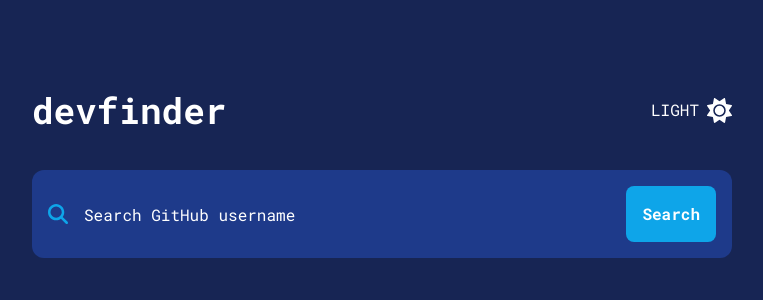
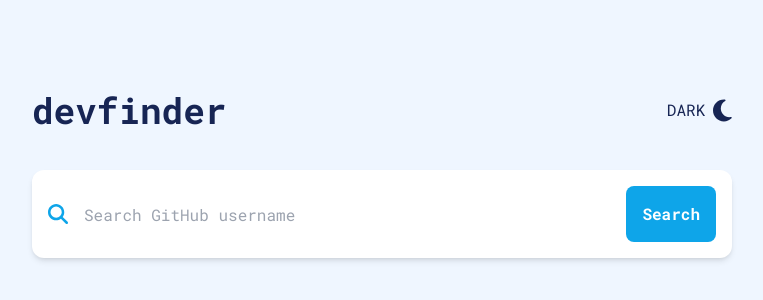
Before and after one commit to Nekzus/devfinder-nextjs, a Next.js app: page / in a window 1280 px wide. Shown: the part 214-514 px from the top of the page, without its empty margins (258-1021 px from the left). Built offline with nearby package versions, Linux system fonts and the light colour scheme.

Commit message:
Commit inicial

```diff
--- a/src/app/layout.tsx
+++ b/src/app/layout.tsx
@@ -17,12 +17,15 @@ export default function RootLayout({
   children: React.ReactNode;
 }) {
   return (
-    <html lang="en">
+    <html
+      lang="en"
+      className=""
+    >
       <body
         suppressHydrationWarning={true}
         className={robotoMono.className}
       >
-        <div className="grid min-h-screen place-content-center bg-blue-950 p-4">
+        <div className="grid min-h-screen place-content-center bg-blue-50 p-4 dark:bg-blue-950">
           <div className="sm:w-[500px] md:w-[600px] lg:w-[700px]">
             <Navbar />
             {children}
--- a/src/components/FormSeachUsers.tsx
+++ b/src/components/FormSeachUsers.tsx
@@ -13,7 +13,7 @@ const FormSeachUsers = ({ getUser }: Props) => {
   return (
     <form
       onSubmit={handleSubmit}
-      className="mb-6 flex flex-wrap items-center gap-2 rounded-xl bg-blue-900 p-4"
+      className="mb-6 flex flex-wrap items-center gap-2 rounded-xl bg-white p-4 shadow-md dark:bg-blue-900 dark:shadow-none"
     >
       <span className="min-w-[20px]">
         <SearchIcon className="fill-sky-500" />
@@ -22,7 +22,7 @@ const FormSeachUsers = ({ getUser }: Props) => {
         name="username"
         type="text"
         placeholder="Search GitHub username"
-        className="h-14 flex-1 rounded-lg bg-transparent p-2 text-white placeholder:text-white  focus:outline-none focus:ring-2 focus:ring-sky-500"
+        className="h-14 flex-1 rounded-lg bg-transparent p-2 focus:outline-none focus:ring-2  focus:ring-sky-500 dark:text-white dark:placeholder:text-white"
       />
       <button className="rounded-lg bg-sky-500 px-4 py-4 font-bold text-white">
         Search
--- a/src/components/Navbar.tsx
+++ b/src/components/Navbar.tsx
@@ -1,16 +1,55 @@
-import { SunIcon } from "@/components";
+"use client";
+
+import { MoonIcon, SunIcon } from "@/components";
+import { useEffect, useState } from "react";
+
+const initialThemeState = () => {
+  if (localStorage.getItem("theme")) {
+    return localStorage.getItem("theme") as "light" | "dark";
+  } else {
+    return window.matchMedia("(prefers-color-scheme: dark)").matches
+      ? "dark"
+      : "light";
+  }
+};
 
 const Navbar = () => {
+  const [theme, setTheme] = useState<"light" | "dark">(initialThemeState);
+
+  useEffect(() => {
+    if (theme === "dark") {
+      document.documentElement.classList.add("dark");
+    } else {
+      document.documentElement.classList.remove("dark");
+    }
+    localStorage.setItem("theme", theme);
+  }, [theme]);
+
+  const toggleTheme = () => {
+    setTheme(theme === "light" ? "dark" : "light");
+  };
+
   return (
     <header className="mb-10 flex items-center space-x-2">
-      <h1 className="flex-grow text-4xl font-bold text-white">devfinder</h1>
+      <h1 className="flex-grow text-4xl font-bold text-blue-950 dark:text-white">
+        devfinder
+      </h1>
 
-      <span className="uppercase text-white">Light</span>
-      <button>
-        <SunIcon
-          className="fill-white"
-          width={25}
-        />
+      <span className="uppercase text-blue-950 dark:text-white">
+        {theme === "dark" ? "Light" : "Dark"}
+      </span>
+      <button onClick={toggleTheme}>
+        {theme === "dark" ? (
+          <SunIcon
+            className="fill-blue-950 dark:fill-white"
+            width={25}
+          />
+        ) : (
+          <MoonIcon
+            className="fill-blue-950 dark:fill-white"
+            height={25}
+          />
+        )}
       </button>
     </header>
   );
--- a/src/components/UserCardInfo.tsx
+++ b/src/components/UserCardInfo.tsx
@@ -16,7 +16,7 @@ interface Props {
 
 const UserCardInfo = ({ user }: Props) => {
   return (
-    <article className="grid-areas rounded-xl bg-blue-900 p-4 text-white">
+    <article className="grid-areas rounded-xl bg-white p-4 text-blue-950 shadow-md dark:bg-blue-900 dark:text-white dark:shadow-none">
       <div className="section-logo mr-3 grid h-24 w-24 place-content-center overflow-hidden rounded-full bg-gray-200 p-1 lg:mx-auto">
         {user.avatar_url ? (
           <Image
@@ -44,7 +44,7 @@ const UserCardInfo = ({ user }: Props) => {
       <p className="section-description mt-8 leading-loose">
         {user.bio || "Not information"}
       </p>
-      <div className="section-number mt-4 flex justify-around rounded-xl bg-blue-950 p-8 text-center">
+      <div className="section-number mt-4 flex justify-around rounded-xl bg-blue-50 p-8 text-center text-blue-950 dark:bg-blue-950 dark:text-white">
         <article>
           <p>Repos</p>
           <p className="text-xl font-bold">{user.public_repos}</p>
@@ -62,7 +62,7 @@ const UserCardInfo = ({ user }: Props) => {
         <article className="flex space-x-2">
           <i>
             <LocationIcon
-              className="h-full w-full fill-white"
+              className="h-full w-full fill-blue-950 dark:fill-white"
               width={"1rem"}
             />
           </i>
@@ -71,7 +71,7 @@ const UserCardInfo = ({ user }: Props) => {
         <article className="flex space-x-2">
           <i>
             <LinkIcon
-              className="h-full w-full fill-white"
+              className="h-full w-full fill-blue-950 dark:fill-white"
               width={"1rem"}
             />
           </i>
@@ -85,7 +85,7 @@ const UserCardInfo = ({ user }: Props) => {
         <article className="flex space-x-2">
           <i>
             <XIcon
-              className="h-full w-full fill-white"
+              className="h-full w-full fill-blue-950 dark:fill-white"
               width={"1rem"}
             />
           </i>
@@ -96,7 +96,7 @@ const UserCardInfo = ({ user }: Props) => {
         <article className="flex space-x-2">
           <i>
             <BuildingIcon
-              className="h-full w-full fill-white"
+              className="h-full w-full fill-blue-950 dark:fill-white"
               width={"1rem"}
             />
           </i>
```
